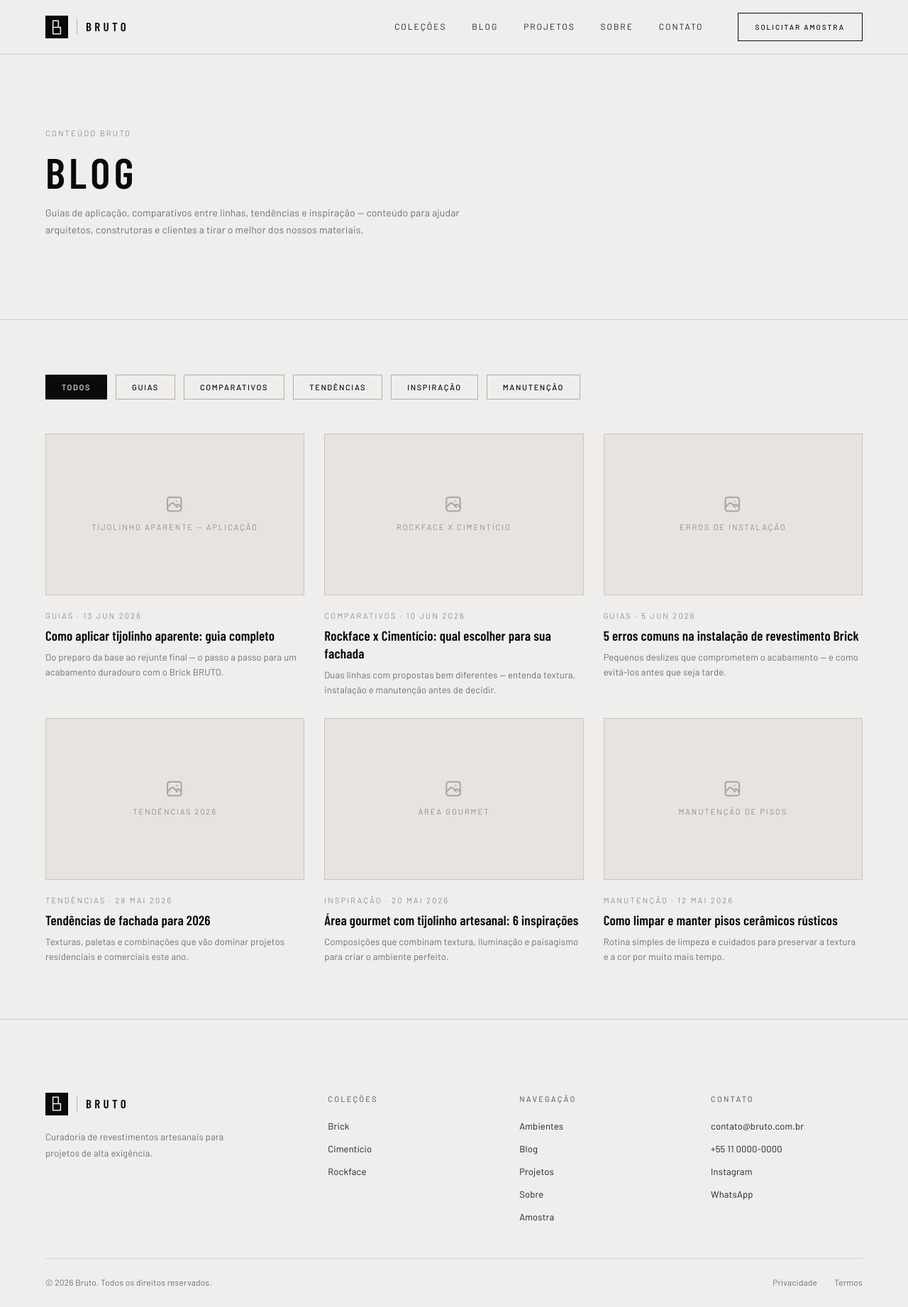
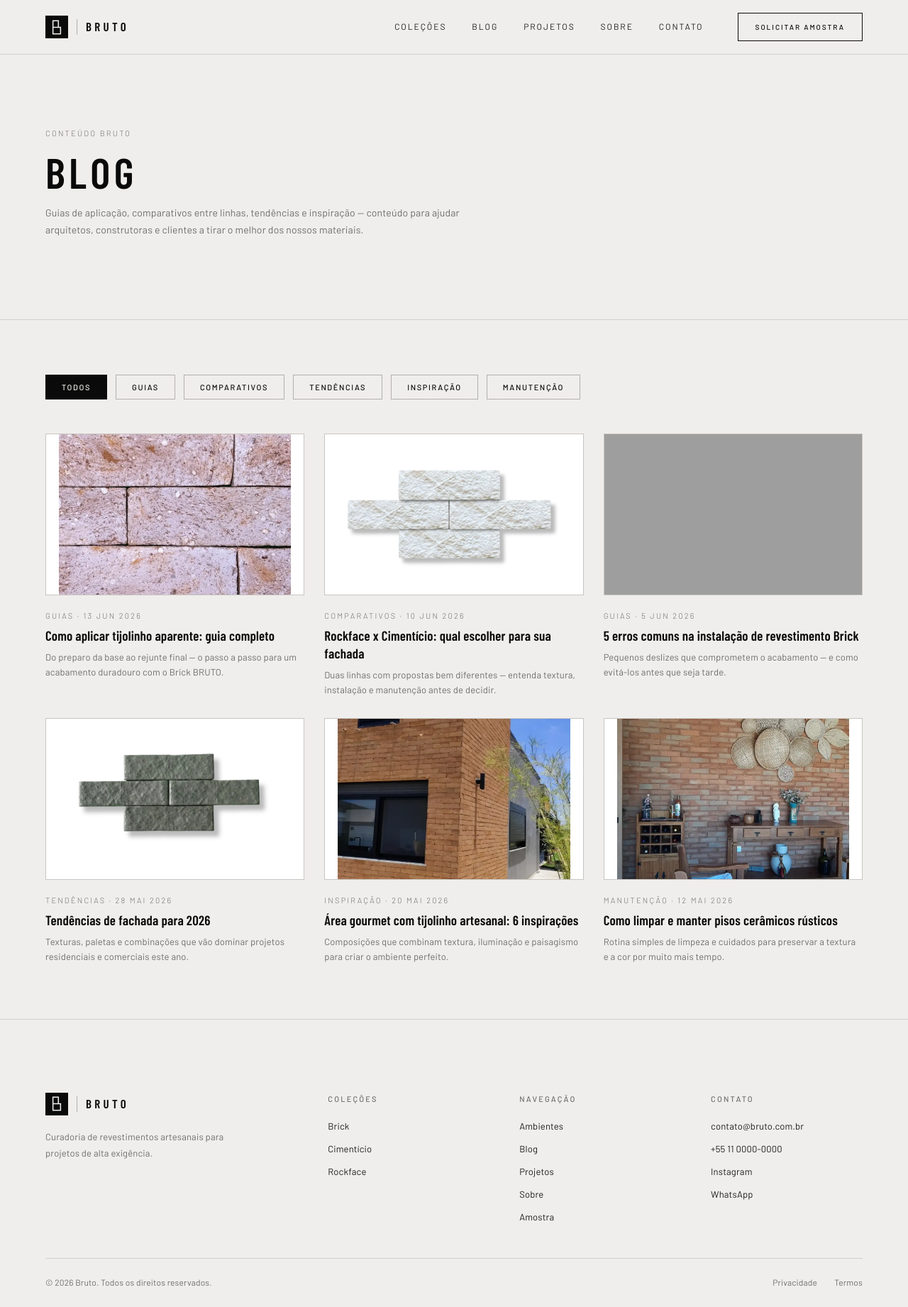
Before and after one commit to devupsite/bruto, a PHP site: page /blog.html in a window 1280 px wide. Shown: the whole page at 71% size. Run offline with PHP 8.4, Linux system fonts and the light colour scheme; grey boxes are pictures that could not be loaded.

Commit message:
Insere imagens nos cards do blog — 6 posts com foto real de produto

```diff
--- a/blog.html
+++ b/blog.html
@@ -85,42 +85,42 @@
       <div class="grid-3" id="blog-grid">
 
         <a href="blog-post.html" class="reveal" data-category="guias">
-          <div class="item-card__img--wide ph"><i class="ti ti-photo" aria-hidden="true"></i><span>Tijolinho aparente — aplicação</span></div>
+          <div class="item-card__img--wide"><img src="brick-lumus-frontal-2.webp" alt="Brick Lumus aplicado em parede — tijolinho aparente" loading="lazy"></div>
           <p class="eyebrow" style="margin-top:20px">Guias · 13 jun 2026</p>
           <h2 class="post-card__title">Como aplicar tijolinho aparente: guia completo</h2>
           <p class="post-card__excerpt">Do preparo da base ao rejunte final — o passo a passo para um acabamento duradouro com o Brick BRUTO.</p>
         </a>
 
         <a href="blog-rockface-vs-cimenticio.html" class="reveal reveal-delay-1" data-category="comparativos">
-          <div class="item-card__img--wide ph"><i class="ti ti-photo" aria-hidden="true"></i><span>Rockface x Cimentício</span></div>
+          <div class="item-card__img--wide"><img src="rockface-alpino-frontal-1.webp" alt="Revestimento Rockface Alpino — textura de pedra para fachadas" loading="lazy"></div>
           <p class="eyebrow" style="margin-top:20px">Comparativos · 10 jun 2026</p>
           <h2 class="post-card__title">Rockface x Cimentício: qual escolher para sua fachada</h2>
           <p class="post-card__excerpt">Duas linhas com propostas bem diferentes — entenda textura, instalação e manutenção antes de decidir.</p>
         </a>
 
         <a href="blog-erros-brick.html" class="reveal reveal-delay-2" data-category="guias">
-          <div class="item-card__img--wide ph"><i class="ti ti-photo" aria-hidden="true"></i><span>Erros de instalação</span></div>
+          <div class="item-card__img--wide"><img src="brick-rusticatto-fume-frontal-1.webp" alt="Detalhe de instalação Brick Rusticatto Fumê — textura rústica" loading="lazy"></div>
           <p class="eyebrow" style="margin-top:20px">Guias · 5 jun 2026</p>
           <h2 class="post-card__title">5 erros comuns na instalação de revestimento Brick</h2>
           <p class="post-card__excerpt">Pequenos deslizes que comprometem o acabamento — e como evitá-los antes que seja tarde.</p>
         </a>
 
         <a href="blog-tendencias-2026.html" class="reveal" data-category="tendencias">
-          <div class="item-card__img--wide ph"><i class="ti ti-photo" aria-hidden="true"></i><span>Tendências 2026</span></div>
+          <div class="item-card__img--wide"><img src="cimenticio-urban-frontal-1.webp" alt="Cimentício Urban — acabamento contemporâneo para fachadas 2026" loading="lazy"></div>
           <p class="eyebrow" style="margin-top:20px">Tendências · 28 mai 2026</p>
           <h2 class="post-card__title">Tendências de fachada para 2026</h2>
           <p class="post-card__excerpt">Texturas, paletas e combinações que vão dominar projetos residenciais e comerciais este ano.</p>
         </a>
 
         <a href="blog-area-gourmet.html" class="reveal reveal-delay-1" data-category="inspiracao">
-          <div class="item-card__img--wide ph"><i class="ti ti-photo" aria-hidden="true"></i><span>Área gourmet</span></div>
+          <div class="item-card__img--wide"><img src="brick-rosso-prime-frontal-2.webp" alt="Brick Rosso Prime — tijolinho artesanal para área gourmet" loading="lazy"></div>
           <p class="eyebrow" style="margin-top:20px">Inspiração · 20 mai 2026</p>
           <h2 class="post-card__title">Área gourmet com tijolinho artesanal: 6 inspirações</h2>
           <p class="post-card__excerpt">Composições que combinam textura, iluminação e paisagismo para criar o ambiente perfeito.</p>
         </a>
 
         <a href="blog-limpeza-piso.html" class="reveal reveal-delay-2" data-category="manutencao">
-          <div class="item-card__img--wide ph"><i class="ti ti-photo" aria-hidden="true"></i><span>Manutenção de pisos</span></div>
+          <div class="item-card__img--wide"><img src="brick-terra-cerrado-frontal-1.webp" alt="Brick Terra do Cerrado — manutenção de pisos cerâmicos rústicos" loading="lazy"></div>
           <p class="eyebrow" style="margin-top:20px">Manutenção · 12 mai 2026</p>
           <h2 class="post-card__title">Como limpar e manter pisos cerâmicos rústicos</h2>
           <p class="post-card__excerpt">Rotina simples de limpeza e cuidados para preservar a textura e a cor por muito mais tempo.</p>
--- a/styles.css
+++ b/styles.css
@@ -1011,7 +1011,16 @@
       aspect-ratio: 16 / 10;
       border: 1px solid var(--line);
       background: var(--surface);
+      overflow: hidden;
     }
+    .item-card__img--wide img {
+      width: 100%;
+      height: 100%;
+      object-fit: cover;
+      display: block;
+      transition: transform .4s ease;
+    }
+    a:hover .item-card__img--wide img { transform: scale(1.04); }
     .post-card__title {
       margin-top: 6px;
       font-family: var(--f-display);
```
